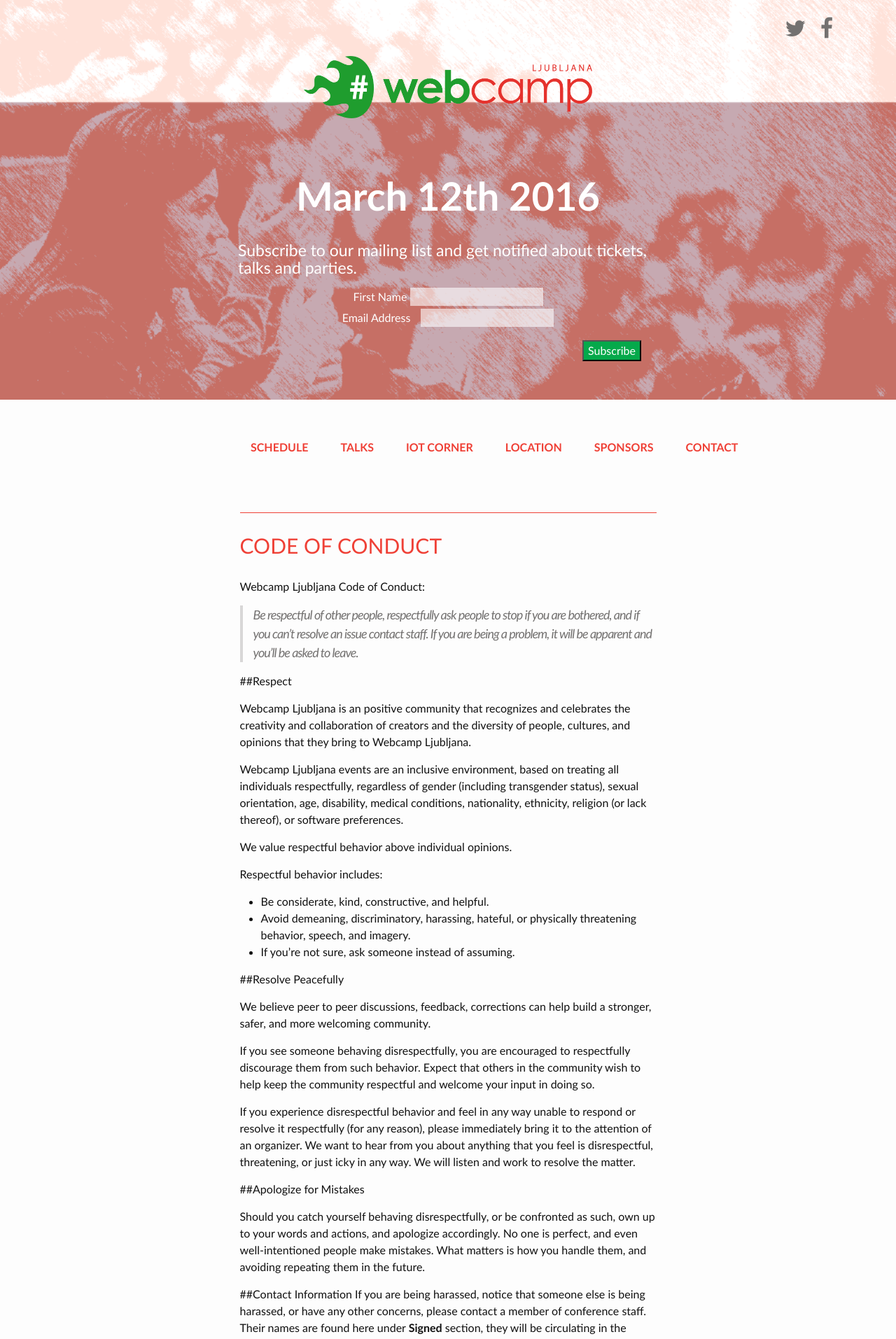
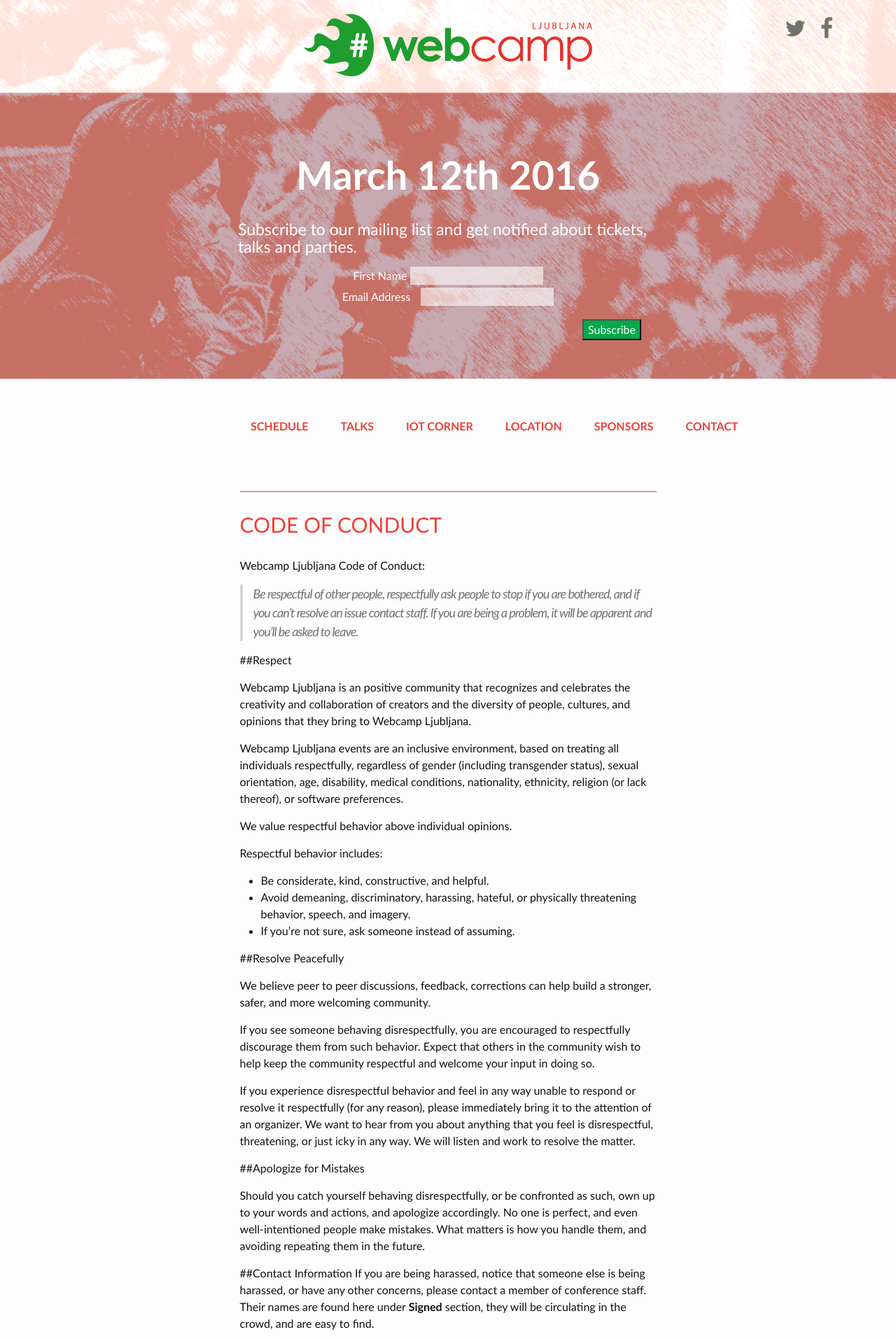
Before and after one commit to webcampsi/lj2016, a Jekyll site: the page built from _posts/2015-02-11-code-of-conduct.markdown, in a window 1280 px wide. Shown: the top 1913 px of the page at 70% size. Built offline with Jekyll 4.4.1, drawn with Linux system fonts in a browser that asks for light colours; nearby versions of some CDN libraries; comment, search, counter and statistics services are not loaded.

Commit message:
Fixed wrapping in header area

```diff
--- a/_includes/header.html
+++ b/_includes/header.html
@@ -2,12 +2,12 @@
 
 <div class="row">
 
-  <div class="col-md-8 col-md-offset-2 logo-wrapper">
+  <div class="col-md-8 col-md-offset-2">
     <a href="/">
       <img src="../assets/images/WC_logo.png" class="logo">
     </a>
   </div>
-  <div class="btn-group tbl-op col-sm-12 col-md-2 hidden-xs" role="social icons">
+  <div class="btn-group tbl-op col-md-2 hidden-xs hidden-sm" role="social icons">
     <ul class="fa-ul">
 
     {% if site.twitter_username %}
@@ -33,7 +33,7 @@
 </div>
 
 <div class="row">
-      <div class=" col-md-8 col-md-offset-2">
+      <div class=" col-sm-8 col-sm-offset-2">
 
       <div class='form'>
         <!-- Begin MailChimp Signup Form -->
--- a/_includes/header_without_mailchimp.html
+++ b/_includes/header_without_mailchimp.html
@@ -2,12 +2,12 @@
 
 <div class="row">
 
-  <div class="col-md-8 col-md-offset-2 logo-wrapper">
+  <div class="col-md-8 col-md-offset-2">
     <a href="/">
       <img src="../assets/images/WC_logo.png" class="logo">
     </a>
   </div>
-  <div class="btn-group tbl-op col-sm-12 col-md-2 hidden-xs" role="social icons">
+  <div class="btn-group tbl-op col-md-2 hidden-xs  hidden-sm" role="social icons">
     <ul class="fa-ul">
 
     {% if site.twitter_username %}
--- a/_sass/_layout.scss
+++ b/_sass/_layout.scss
@@ -175,7 +175,7 @@
   max-width: 90%;
 
   @include MQ(M) {
-      margin-top: 30px;
+      margin-bottom: 30px;
       max-width: 50%;
   }
 }
```
